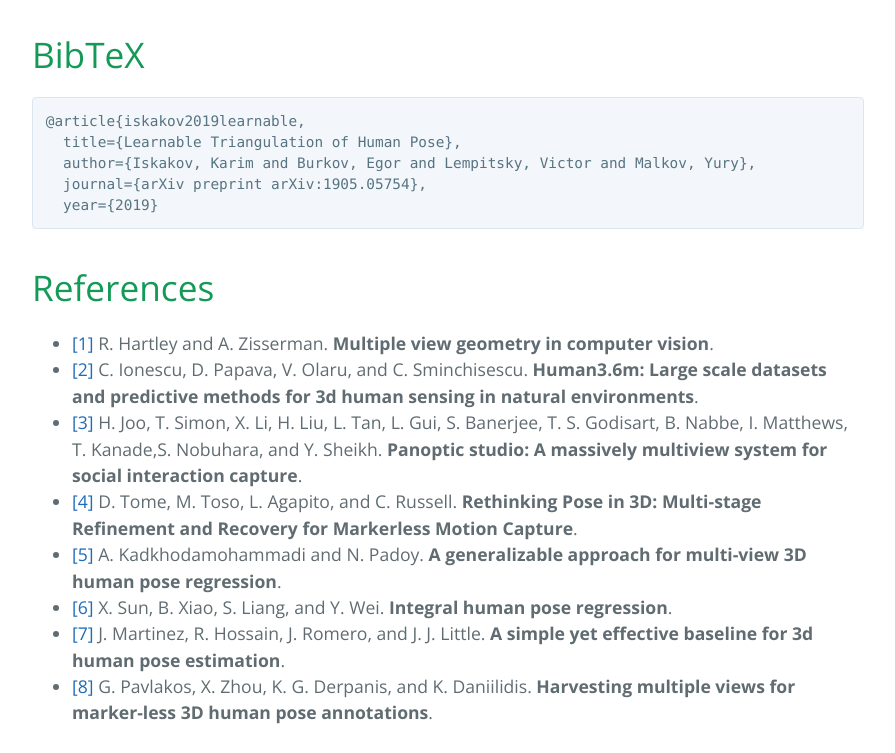
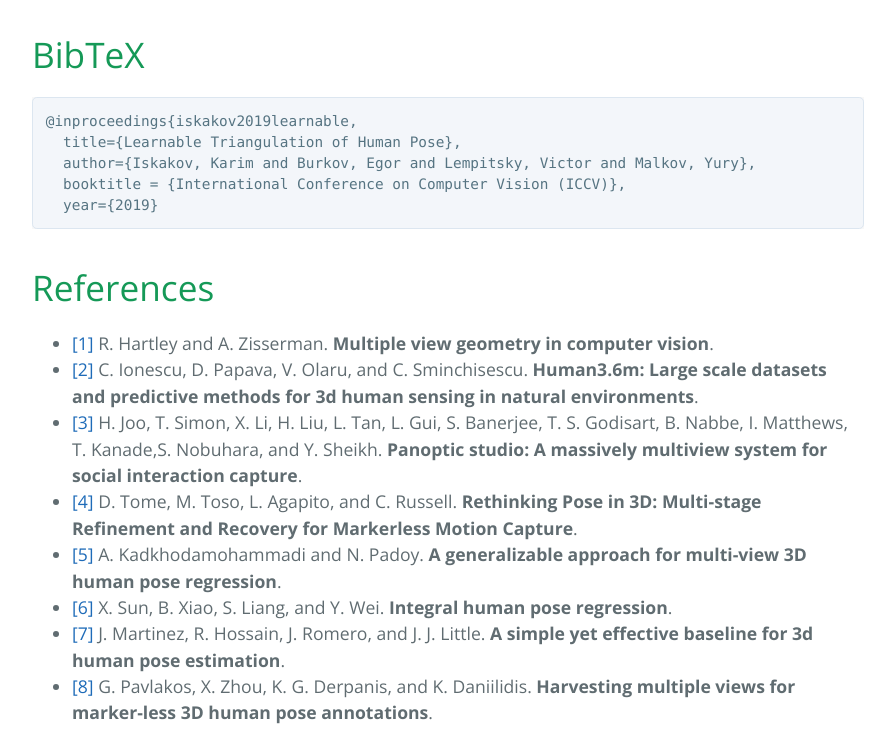
Before and after one commit to saic-violet/learnable-triangulation, a Jekyll site: the page built from index.md, in a window 1280 px wide and 900 px high, scrolled down 8599 px, cut to the strip 147-900 px from the top of the window. Shown: the whole strip, without its empty margins (192-1087 px from the left). Built offline with Jekyll 4.4.1, drawn with Linux system fonts in a browser that asks for light colours; formulas are drawn with MathJax 3; our own code applies the rules of GitHub Pages for plain Markdown files.

Commit message:
Update bibtex

````diff
--- a/index.md
+++ b/index.md
@@ -182,10 +182,10 @@ Here is the example of erroneous 3D pose annotations (S9, "Greeting"):
 
 # BibTeX
 ```
-@article{iskakov2019learnable,
+@inproceedings{iskakov2019learnable,
   title={Learnable Triangulation of Human Pose},
   author={Iskakov, Karim and Burkov, Egor and Lempitsky, Victor and Malkov, Yury},
-  journal={arXiv preprint arXiv:1905.05754},
+  booktitle = {International Conference on Computer Vision (ICCV)},
   year={2019}
 ```
 
````
